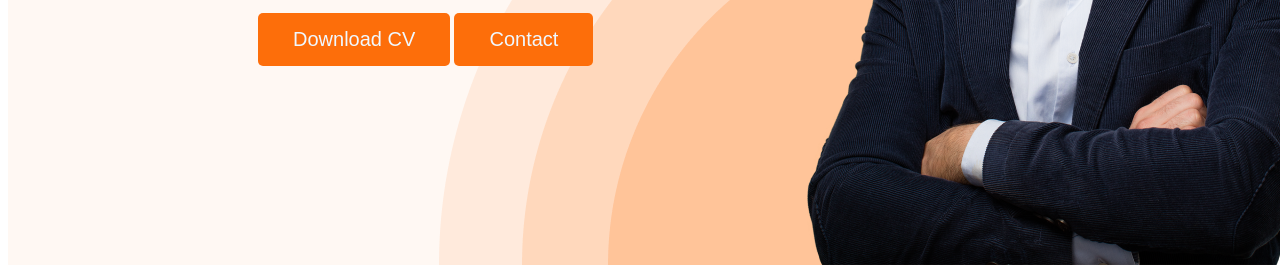
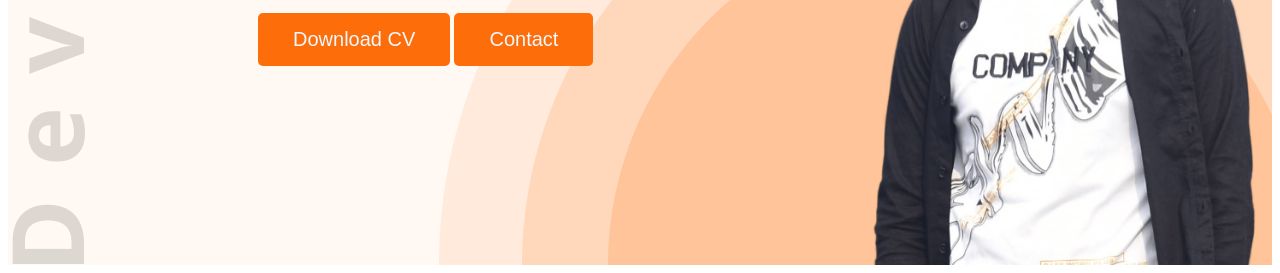
Before and after one commit to mhemonbzs/portfolio-resources, a plain HTML site: page index.html in a window 1280 px wide. Shown: the part 600-873 px from the top of the page. Drawn offline with nearby package versions, Linux system fonts and the light colour scheme.

Commit message:
my photo added

```diff
--- a/index.html
+++ b/index.html
@@ -44,7 +44,7 @@
                 <button class="btn-p">Download CV</button>
                 <button class="btn-p">Contact</button>
             </div>
-            <img  class="photo" src="images/hardy.png" alt="My Photo">
+            <img  class="photo" src="images/emon.png" alt="My Photo">
         </div>
 
     </div>
--- a/style.css
+++ b/style.css
@@ -72,10 +72,13 @@ span{
 .banner{
     padding: 30px 30px 0px 150px;
     display: flex;
-    background-image: url(images/header_bg.png);
+    background-image: url(images/header_bg.png), url(images/developer.png);
     background-repeat: no-repeat;
-    background-position: bottom right;
+    background-position: bottom right, bottom left;
     justify-content: space-between;
+
+    /* background-image: url(images/developer.png); */
+    /* background-position: bottom left; */
 
 
 }
```
Also changed, not shown: images/emon.png (added).
